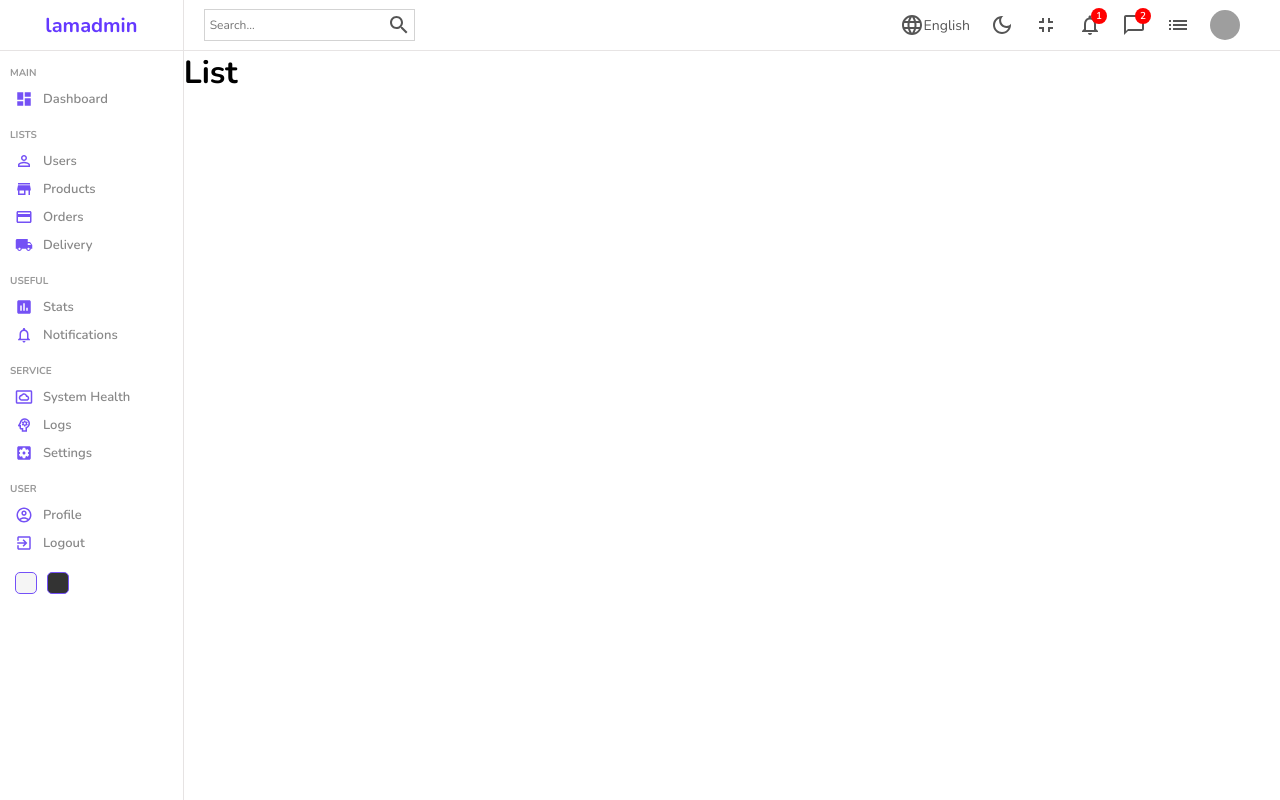
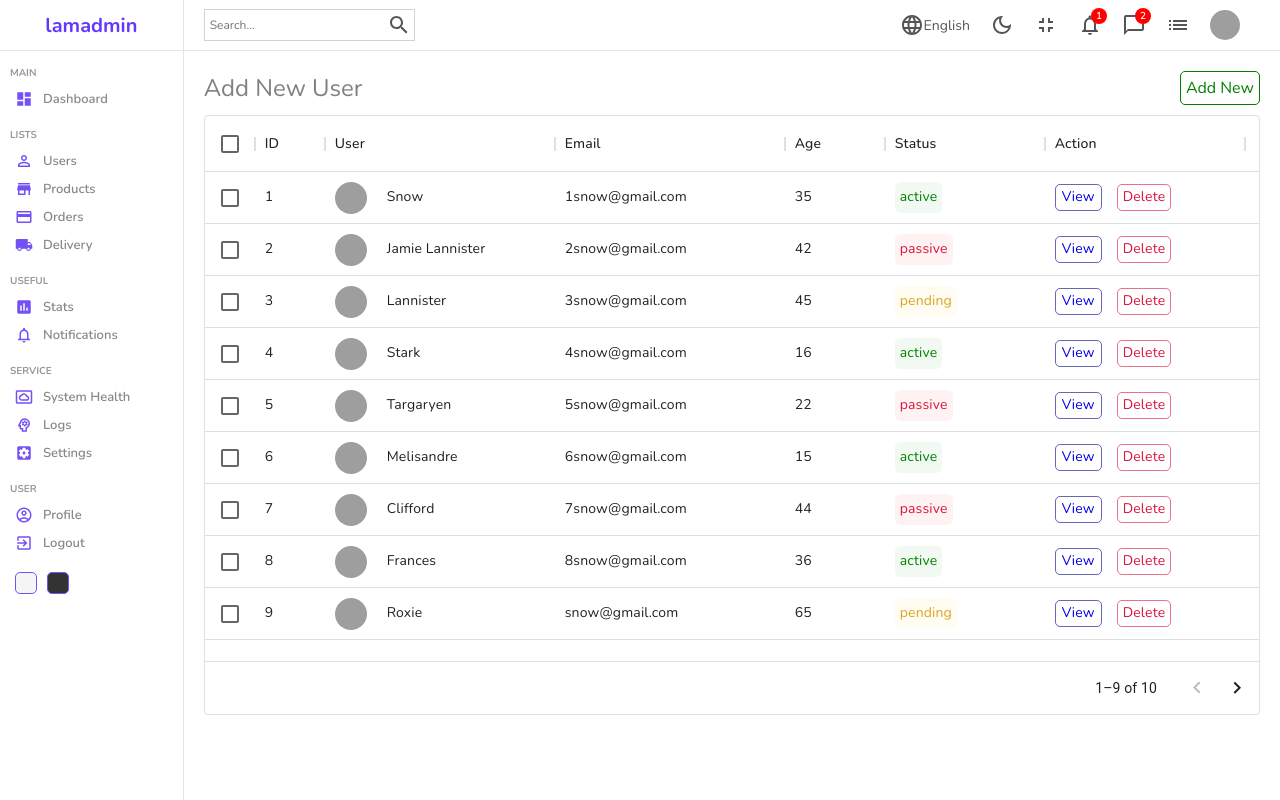
Before and after one commit to adrianAlx/admin-panel-react, a React (Vite) app: page /users/new in a window 1280 px wide. Both pictures are taken after a click on the item "Users". Built offline with nearby package versions, Linux system fonts and the light colour scheme; grey boxes are pictures that could not be loaded.

Commit message:
[ADD]: list page & data table component added (mui)

```diff
--- /dev/null
+++ b/src/components/datatable/Datatable.tsx
@@ -0,0 +1,58 @@
+import { useState } from 'react';
+import { Link } from 'react-router-dom';
+import { DataGrid, GridColDef } from '@mui/x-data-grid';
+
+import { userColumns, userRows, UserRow } from '../../datatablesource';
+
+import './datatable.scss';
+
+export const Datatable = () => {
+  const [dataRows, setDataRows] = useState<UserRow[]>(userRows);
+
+  const handleDelete = (id: number) =>
+    setDataRows(dataRows.filter(item => item.id !== id));
+
+  // Opts are here 'cause they're the same for all the lists that use this data table
+  const actionColums: GridColDef[] = [
+    {
+      field: 'action',
+      headerName: 'Action',
+      width: 200,
+      renderCell: param => (
+        <div className="cellAction">
+          <div className="viewButton">
+            <Link to="/users/test" style={{ textDecoration: 'none' }}>
+              View
+            </Link>
+          </div>
+          <div
+            className="deleteButton"
+            onClick={() => handleDelete(param.row.id)}
+          >
+            Delete
+          </div>
+        </div>
+      ),
+    },
+  ];
+
+  return (
+    <div className="datatable">
+      <div className="datatableTitle">
+        Add New User
+        <Link to="/users/new" className="link">
+          Add New
+        </Link>
+      </div>
+
+      <DataGrid
+        rows={dataRows}
+        columns={userColumns.concat(actionColums)}
+        pageSize={9}
+        rowsPerPageOptions={[9]}
+        checkboxSelection
+        className="datagrid"
+      />
+    </div>
+  );
+};
--- /dev/null
+++ b/src/components/datatable/datatable.scss
@@ -0,0 +1,78 @@
+.datatable {
+  height: 600px;
+  padding: 20px;
+
+  .datatableTitle {
+    width: 100%;
+    font-size: 24px;
+    color: gray;
+    margin-bottom: 10px;
+    display: flex;
+    align-items: center;
+    justify-content: space-between;
+
+    .link {
+      text-decoration: none;
+      color: green;
+      font-size: 16px;
+      font-weight: 400;
+      border: 1px solid green;
+      padding: 5px;
+      border-radius: 5px;
+      cursor: pointer;
+    }
+  }
+
+  .cellWithImg {
+    display: flex;
+    align-items: center;
+
+    .cellImg {
+      width: 32px;
+      height: 32px;
+      border-radius: 50%;
+      object-fit: cover;
+      margin-right: 20px;
+    }
+  }
+
+  .cellWithStatus {
+    padding: 5px;
+    border-radius: 5px;
+
+    &.active {
+      background-color: rgba(0, 128, 0, 0.05);
+      color: green;
+    }
+    &.pending {
+      background-color: rgba(255, 217, 0, 0.05);
+      color: goldenrod;
+    }
+    &.passive {
+      background-color: rgba(255, 0, 0, 0.05);
+      color: crimson;
+    }
+  }
+
+  .cellAction {
+    display: flex;
+    align-items: center;
+    gap: 15px;
+
+    .viewButton {
+      padding: 2px 6px;
+      border-radius: 5px;
+      color: darkblue;
+      border: 1px solid rgba(0, 0, 139, 0.596);
+      cursor: pointer;
+    }
+
+    .deleteButton {
+      padding: 2px 5px;
+      border-radius: 5px;
+      color: crimson;
+      border: 1px solid rgba(220, 20, 60, 0.6);
+      cursor: pointer;
+    }
+  }
+}
--- /dev/null
+++ b/src/datatablesource.tsx
@@ -0,0 +1,129 @@
+import { GridColDef } from '@mui/x-data-grid';
+
+export interface UserRow {
+  id: number;
+  age: number;
+  email: string;
+  img: string;
+  status: string;
+  username: string;
+}
+
+export const userColumns: GridColDef[] = [
+  { field: 'id', headerName: 'ID', width: 70 },
+  {
+    field: 'user',
+    headerName: 'User',
+    width: 230,
+    renderCell: params => (
+      <div className="cellWithImg">
+        <img className="cellImg" src={params.row.img} alt="avatar" />
+        {params.row.username}
+      </div>
+    ),
+  },
+  {
+    field: 'email',
+    headerName: 'Email',
+    width: 230,
+  },
+  {
+    field: 'age',
+    headerName: 'Age',
+    width: 100,
+  },
+  {
+    field: 'status',
+    headerName: 'Status',
+    width: 160,
+    renderCell: params => (
+      <div className={`cellWithStatus ${params.row.status}`}>
+        {params.row.status}
+      </div>
+    ),
+  },
+];
+
+// Temporary data
+export const userRows: UserRow[] = [
+  {
+    id: 1,
+    username: 'Snow',
+    img: 'https://images.pexels.com/photos/1820770/pexels-photo-1820770.jpeg?auto=compress&cs=tinysrgb&dpr=2&w=500',
+    status: 'active',
+    email: '1snow@gmail.com',
+    age: 35,
+  },
+  {
+    id: 2,
+    username: 'Jamie Lannister',
+    img: 'https://images.pexels.com/photos/1820770/pexels-photo-1820770.jpeg?auto=compress&cs=tinysrgb&dpr=2&w=500',
+    email: '2snow@gmail.com',
+    status: 'passive',
+    age: 42,
+  },
+  {
+    id: 3,
+    username: 'Lannister',
+    img: 'https://images.pexels.com/photos/1820770/pexels-photo-1820770.jpeg?auto=compress&cs=tinysrgb&dpr=2&w=500',
+    email: '3snow@gmail.com',
+    status: 'pending',
+    age: 45,
+  },
+  {
+    id: 4,
+    username: 'Stark',
+    img: 'https://images.pexels.com/photos/1820770/pexels-photo-1820770.jpeg?auto=compress&cs=tinysrgb&dpr=2&w=500',
+    email: '4snow@gmail.com',
+    status: 'active',
+    age: 16,
+  },
+  {
+    id: 5,
+    username: 'Targaryen',
+    img: 'https://images.pexels.com/photos/1820770/pexels-photo-1820770.jpeg?auto=compress&cs=tinysrgb&dpr=2&w=500',
+    email: '5snow@gmail.com',
+    status: 'passive',
+    age: 22,
+  },
+  {
+    id: 6,
+    username: 'Melisandre',
+    img: 'https://images.pexels.com/photos/1820770/pexels-photo-1820770.jpeg?auto=compress&cs=tinysrgb&dpr=2&w=500',
+    email: '6snow@gmail.com',
+    status: 'active',
+    age: 15,
+  },
+  {
+    id: 7,
+    username: 'Clifford',
+    img: 'https://images.pexels.com/photos/1820770/pexels-photo-1820770.jpeg?auto=compress&cs=tinysrgb&dpr=2&w=500',
+    email: '7snow@gmail.com',
+    status: 'passive',
+    age: 44,
+  },
+  {
+    id: 8,
+    username: 'Frances',
+    img: 'https://images.pexels.com/photos/1820770/pexels-photo-1820770.jpeg?auto=compress&cs=tinysrgb&dpr=2&w=500',
+    email: '8snow@gmail.com',
+    status: 'active',
+    age: 36,
+  },
+  {
+    id: 9,
+    username: 'Roxie',
+    img: 'https://images.pexels.com/photos/1820770/pexels-photo-1820770.jpeg?auto=compress&cs=tinysrgb&dpr=2&w=500',
+    email: 'snow@gmail.com',
+    status: 'pending',
+    age: 65,
+  },
+  {
+    id: 10,
+    username: 'Roxie',
+    img: 'https://images.pexels.com/photos/1820770/pexels-photo-1820770.jpeg?auto=compress&cs=tinysrgb&dpr=2&w=500',
+    email: 'snow@gmail.com',
+    status: 'active',
+    age: 65,
+  },
+];
--- a/src/pages/list/List.tsx
+++ b/src/pages/list/List.tsx
@@ -1,9 +1,12 @@
+import { Datatable } from '../../components/datatable/Datatable';
 import './list.scss';
 
 export const List = () => {
   return (
-    <div className="List">
-      <h1>List</h1>
+    <div className="list">
+      <div className="listContainer">
+        <Datatable />
+      </div>
     </div>
   );
 };
--- a/src/pages/list/list.scss
+++ b/src/pages/list/list.scss
@@ -0,0 +1,8 @@
+.list {
+  display: flex;
+  width: 100%;
+
+  .listContainer {
+    flex: 6;
+  }
+}
```
